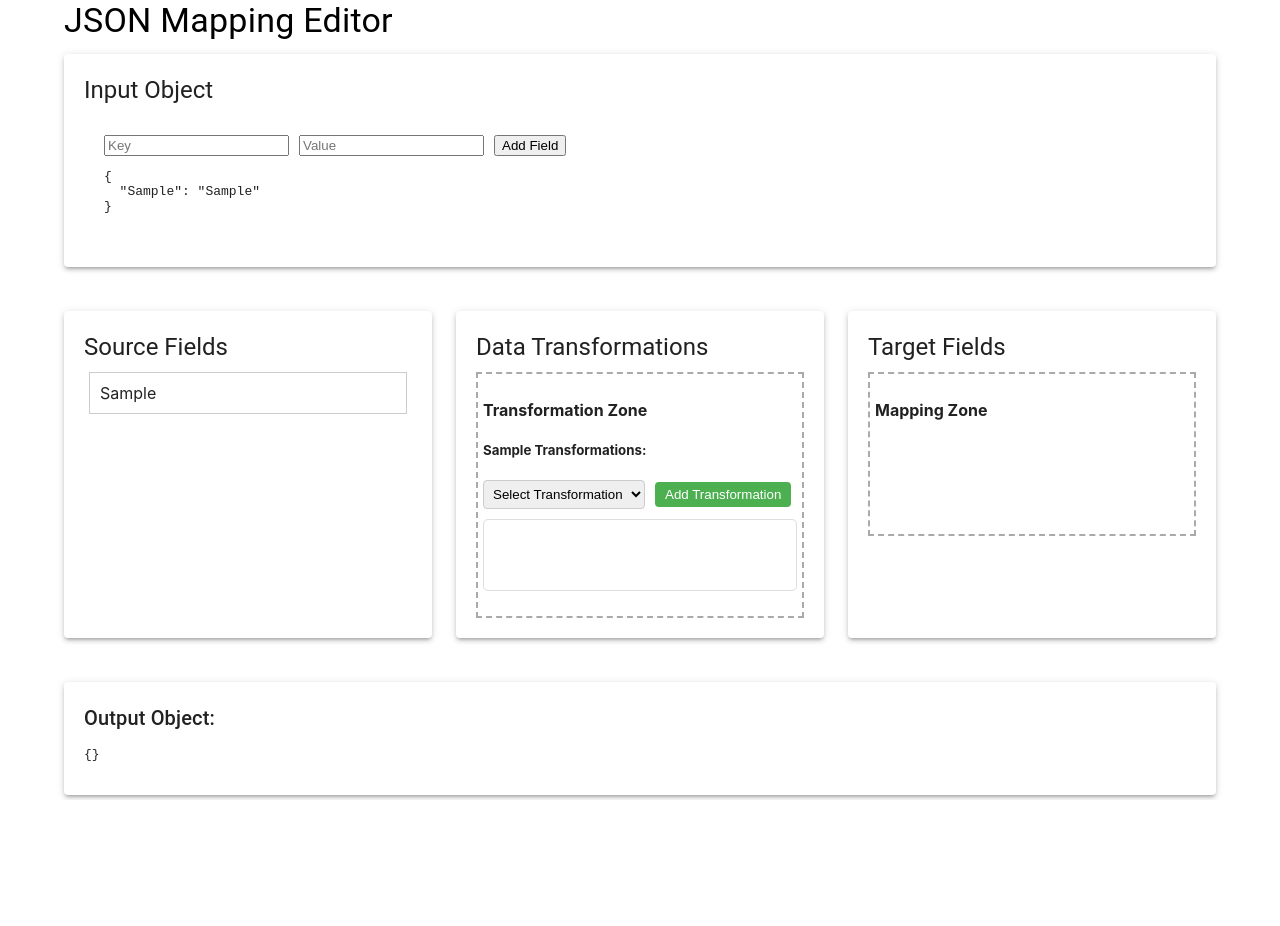
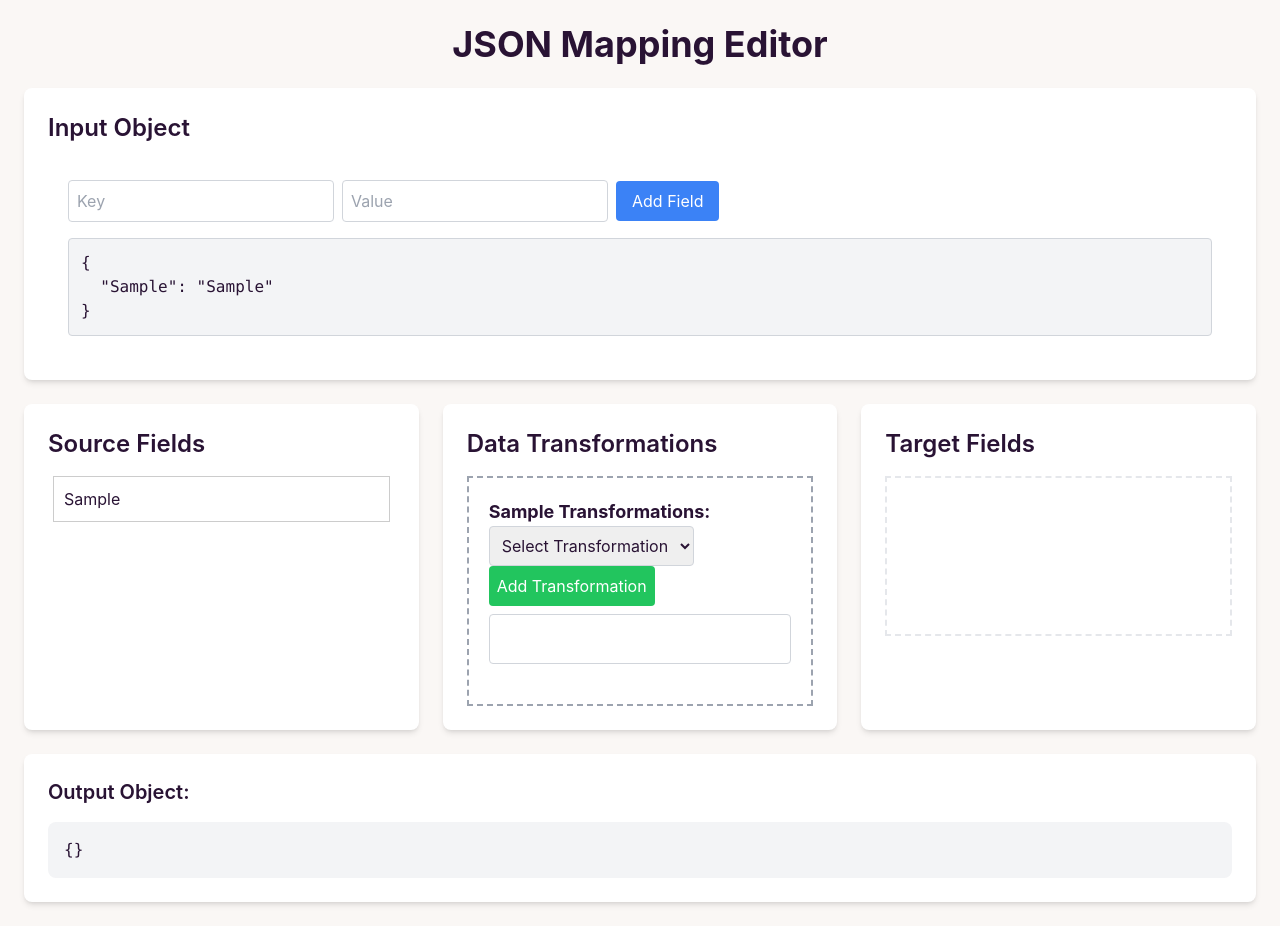
Before and after one commit to joulesler/json-transformer, a React app: page / in a window 1280 px wide. Both pictures are taken after typing "Sample", "Sample" into the empty fields and a click on the button "Add Field". Before the commit the page ends 800 px from the top, so only its background shows below. Built offline with nearby package versions, Linux system fonts and the light colour scheme.

Commit message:
Add modals and themes

```diff
--- a/package.json
+++ b/package.json
@@ -9,6 +9,8 @@
     "@testing-library/jest-dom": "^5.17.0",
     "@testing-library/react": "^13.4.0",
     "@testing-library/user-event": "^13.5.0",
+    "autoprefixer": "^10.4.20",
+    "postcss": "^8.4.45",
     "react": "^18.3.1",
     "react-beautiful-dnd": "^13.1.1",
     "react-dnd": "^16.0.1",
@@ -40,5 +42,9 @@
       "last 1 firefox version",
       "last 1 safari version"
     ]
+  },
+  "devDependencies": {
+    "daisyui": "^4.12.10",
+    "tailwindcss": "^3.4.10"
   }
 }
--- a/public/index.html
+++ b/public/index.html
@@ -1,5 +1,5 @@
 <!DOCTYPE html>
-<html lang="en">
+<html lang="en" data-theme="cupcake">
   <head>
     <meta charset="utf-8" />
     <link rel="icon" href="%PUBLIC_URL%/favicon.ico" />
--- a/src/index.js
+++ b/src/index.js
@@ -1,6 +1,6 @@
 import React from 'react';
 import ReactDOM from 'react-dom/client';
-import './web/index.css';
+import './tailwind.css';
 import App from './web/App';
 import reportWebVitals from './web/reportWebVitals';
 
--- a/src/web/App.css
+++ /dev/null
@@ -1,38 +0,0 @@
-.App {
-  text-align: center;
-}
-
-.App-logo {
-  height: 40vmin;
-  pointer-events: none;
-}
-
-@media (prefers-reduced-motion: no-preference) {
-  .App-logo {
-    animation: App-logo-spin infinite 20s linear;
-  }
-}
-
-.App-header {
-  background-color: #282c34;
-  min-height: 100vh;
-  display: flex;
-  flex-direction: column;
-  align-items: center;
-  justify-content: center;
-  font-size: calc(10px + 2vmin);
-  color: white;
-}
-
-.App-link {
-  color: #61dafb;
-}
-
-@keyframes App-logo-spin {
-  from {
-    transform: rotate(0deg);
-  }
-  to {
-    transform: rotate(360deg);
-  }
-}
--- a/src/web/App.js
+++ b/src/web/App.js
@@ -6,7 +6,6 @@ import ObjectManager from './components/ObjectManager';
 import SourceField from './components/SourceField';
 import TargetField from './components/TargetField';
 import TransformationZone from './components/TransformationZone';
-import { Container, Grid, Paper, Typography } from '@mui/material';
 
 const App = () => {
   const [inputObject, setInputObject] = useState({});
@@ -75,75 +74,52 @@ const App = () => {
 
   return (
     <DndProvider backend={HTML5Backend}>
-      <Container>
-        <Typography variant="h4" gutterBottom>
-          JSON Mapping Editor
-        </Typography>
+      <div className="container mx-auto p-6">
+        <h1 className="text-4xl font-bold text-center mb-6">JSON Mapping Editor</h1>
 
         {/* Object Manager Section */}
-        <Grid container spacing={3}>
-          <Grid item xs={12}>
-            <Paper elevation={3} style={{ padding: '20px' }}>
-              <Typography variant="h5" gutterBottom>
-                Input Object
-              </Typography>
+        <div className="mb-6">
+          <div className="bg-white p-6 rounded-lg shadow-md">
+            <h2 className="text-2xl font-semibold mb-4">Input Object</h2>
             <ObjectManager onObjectChange={setInputObject} />
-            </Paper>
-          </Grid>
-        </Grid>
+          </div>
+        </div>
 
         {/* Main Transformation Grid */}
-        <Grid container spacing={3} style={{ display: 'flex', marginTop: '20px' }}>
+        <div className="grid grid-cols-1 md:grid-cols-3 gap-6">
           {/* Source Fields */}
-          <Grid item xs={12} md={4} style={{ display: 'flex', flexDirection: 'column', flexGrow: 1 }}>
-            <Paper elevation={3} style={{ padding: '20px', height: '100%' }}>
-              <Typography variant="h5" gutterBottom>
-                Source Fields
-              </Typography>
+          <div className="bg-white p-6 rounded-lg shadow-md">
+            <h2 className="text-2xl font-semibold mb-4">Source Fields</h2>
             {Object.keys(inputObject).map((key) => (
               <SourceField key={key} name={key} />
             ))}
-            </Paper>
-          </Grid>
+          </div>
 
           {/* Transformation Zone */}
-          <Grid item xs={12} md={4} style={{ display: 'flex', flexDirection: 'column', flexGrow: 1 }}>
-            <Paper elevation={3} style={{ padding: '20px', height: '100%' }}>
-              <Typography variant="h5" gutterBottom>
-                Data Transformations
-              </Typography>
+          <div className="bg-white p-6 rounded-lg shadow-md">
+            <h2 className="text-2xl font-semibold mb-4">Data Transformations</h2>
             <TransformationZone
               inputObject={inputObject}
               mappings={mappings}
               onTransformationsChange={handleTransformationsChange}
             />
-            </Paper>
-          </Grid>
+          </div>
 
           {/* Target Fields */}
-          <Grid item xs={12} md={4} style={{ display: 'flex', flexDirection: 'column', flexGrow: 1 }}>
-            <Paper elevation={3} style={{ padding: '20px', height: '100%' }}>
-              <Typography variant="h5" gutterBottom>
-                Target Fields
-              </Typography>
-              <TargetField
-                label="Mapping Zone"
-                onMappingChange={handleMappingChange}
-              />
-            </Paper>
-          </Grid>
-        </Grid>
+          <div className="bg-white p-6 rounded-lg shadow-md">
+            <h2 className="text-2xl font-semibold mb-4">Target Fields</h2>
+            <TargetField onMappingChange={handleMappingChange} />
+          </div>
+        </div>
 
         {/* Output Object Section */}
-        <Grid container spacing={3} style={{ marginTop: '20px' }}>
-          <Grid item xs={12}>
-            <Paper elevation={3} style={{ padding: '20px' }}>
-              <Typography variant="h6">Output Object:</Typography>
-              <pre>{JSON.stringify(outputObject, null, 2)}</pre>
-            </Paper>
-          </Grid>
-        </Grid>
-      </Container>
+        <div className="mt-6 bg-white p-6 rounded-lg shadow-md">
+          <h2 className="text-xl font-semibold mb-4">Output Object:</h2>
+          <pre className="bg-gray-100 p-4 rounded-lg overflow-x-auto">
+            {JSON.stringify(outputObject, null, 2)}
+          </pre>
+        </div>
+      </div>
     </DndProvider>
   );
 };
--- /dev/null
+++ b/src/web/components/Modal.js
@@ -0,0 +1,50 @@
+import React, { useEffect } from 'react';
+
+const Modal = ({ isOpen, onClose, onSubmit, defaultValue }) => {
+  const [inputValue, setInputValue] = React.useState(defaultValue);
+
+  useEffect(() => {
+    // Focus the input when the modal opens
+    if (isOpen) {
+      document.getElementById('modal-input').focus();
+    }
+  }, [isOpen]);
+
+  const handleSubmit = () => {
+    onSubmit(inputValue);
+    onClose();
+  };
+
+  if (!isOpen) return null;
+
+  return (
+    <div className="fixed inset-0 bg-gray-800 bg-opacity-50 flex items-center justify-center z-50">
+      <div className="bg-white p-6 rounded-lg shadow-lg max-w-sm w-full">
+        <h2 className="text-lg font-semibold mb-4">Map Field</h2>
+        <input
+          id="modal-input"
+          type="text"
+          value={inputValue}
+          onChange={(e) => setInputValue(e.target.value)}
+          className="border border-gray-300 p-2 rounded mb-4 w-full"
+        />
+        <div className="flex justify-end gap-2">
+          <button
+            onClick={handleSubmit}
+            className="px-4 py-2 bg-blue-500 text-white rounded hover:bg-blue-600"
+          >
+            Submit
+          </button>
+          <button
+            onClick={onClose}
+            className="px-4 py-2 bg-gray-300 text-gray-800 rounded hover:bg-gray-400"
+          >
+            Cancel
+          </button>
+        </div>
+      </div>
+    </div>
+  );
+};
+
+export default Modal;
--- a/src/web/components/ObjectManager.js
+++ b/src/web/components/ObjectManager.js
@@ -16,23 +16,32 @@ const ObjectManager = ({ onObjectChange }) => {
   };
 
   return (
-    <div style={{ padding: '20px' }}>
+    <div className="p-5">
+      <div className="mb-4">
         <input
           type="text"
           placeholder="Key"
           value={key}
           onChange={(e) => setKey(e.target.value)}
-        style={{ marginRight: '10px' }}
+          className="mr-2 p-2 border border-gray-300 rounded"
         />
         <input
           type="text"
           placeholder="Value"
           value={value}
           onChange={(e) => setValue(e.target.value)}
-        style={{ marginRight: '10px' }}
+          className="mr-2 p-2 border border-gray-300 rounded"
         />
-      <button onClick={handleAddField}>Add Field</button>
-      <pre>{JSON.stringify(inputObject, null, 2)}</pre>
+        <button
+          onClick={handleAddField}
+          className="px-4 py-2 bg-blue-500 text-white rounded hover:bg-blue-600"
+        >
+          Add Field
+        </button>
+      </div>
+      <pre className="bg-gray-100 p-3 rounded border border-gray-300">
+        {JSON.stringify(inputObject, null, 2)}
+      </pre>
     </div>
   );
 };
--- a/src/web/components/TargetField.js
+++ b/src/web/components/TargetField.js
@@ -1,9 +1,12 @@
 import React, { useState } from 'react';
 import { useDrop } from 'react-dnd';
 import { ItemTypes } from './ItemTypes';
+import Modal from './Modal';
 
-const TargetField = ({ label, onMappingChange }) => {
+const TargetField = ({ onMappingChange }) => {
     const [mappedFields, setMappedFields] = useState({});
+    const [isModalOpen, setIsModalOpen] = useState(false);
+    const [currentItem, setCurrentItem] = useState(null);
 
     const [{ isOver }, drop] = useDrop(() => ({
         accept: ItemTypes.FIELD,
@@ -14,15 +17,19 @@ const TargetField = ({ label, onMappingChange }) => {
     }));
 
     const handleDrop = (item) => {
-    const newKey = prompt(`Map "${item.name}" to output key:`, item.name);
-    if (newKey) {
-      // Update both the state and call onMappingChange in the correct order
+        setCurrentItem(item);
+        setIsModalOpen(true);
+    };
+
+    const handleModalSubmit = (newKey) => {
+        if (newKey && currentItem) {
             setMappedFields((prev) => {
-        const updatedMappings = { ...prev, [item.name]: newKey };
+                const updatedMappings = { ...prev, [currentItem.name]: newKey };
                 onMappingChange(updatedMappings); // Call with updated mappings
                 return updatedMappings;
             });
         }
+        setIsModalOpen(false); // Close modal after submit
     };
 
     const handleRemoveMapping = (key) => {
@@ -37,22 +44,27 @@ const TargetField = ({ label, onMappingChange }) => {
     return (
         <div
             ref={drop}
-      style={{
-        padding: '5px',
-        border: '2px dashed #aaa',
-        backgroundColor: isOver ? '#f0f0f0' : '#fff',
-        minHeight: '150px',
-      }}
+            className={`p-4 border-2 border-dashed ${isOver ? 'bg-gray-100' : 'bg-white'} min-h-40`}
         >
-      <h4>{label}</h4>
             {Object.entries(mappedFields).map(([sourceKey, targetKey]) => (
-        <div key={sourceKey} style={{ marginBottom: '10px' }}>
-          {sourceKey} ➔ {targetKey}
-          <button onClick={() => handleRemoveMapping(sourceKey)} style={{ marginLeft: '10px' }}>
+                <div key={sourceKey} className="mb-2 flex items-center">
+                    <span className="mr-2">{sourceKey} ➔ {targetKey}</span>
+                    <button
+                        onClick={() => handleRemoveMapping(sourceKey)}
+                        className="ml-2 px-2 py-1 bg-red-500 text-white rounded hover:bg-red-600"
+                    >
                         Remove
                     </button>
                 </div>
             ))}
+            {isModalOpen && (
+                <Modal
+                    isOpen={isModalOpen}
+                    onClose={() => setIsModalOpen(false)}
+                    onSubmit={handleModalSubmit}
+                    defaultValue={currentItem ? currentItem.name : ''}
+                />
+            )}
         </div>
     );
 };
--- a/src/web/components/TransformationZone.js
+++ b/src/web/components/TransformationZone.js
@@ -64,20 +64,12 @@ const TransformationZone = ({ inputObject, onTransformationsChange }) => {
     }, [fieldTransformations, inputObject]);
 
     return (
-    <div
-      style={{
-        padding: '5px',
-        border: '2px dashed #aaa',
-        backgroundColor: '#fff',
-        minHeight: '150px',
-      }}
-    >
-      <h4>Transformation Zone</h4>
+        <div className="p-5 border-2 border-dashed border-gray-400 bg-white min-h-[150px]">
             {Object.keys(inputObject).map((key) => (
-        <div key={key} style={{ marginBottom: '20px' }}>
-          <h5>{key} Transformations:</h5>
-
-          {/* Dropdown Selector for Transformations */}
+                <div key={key} className="mb-5">
+                    <h4 className="text-lg font-bold">
+                        {key} Transformations:
+                    </h4>
                     <select
                         value={selectedTransformation[key] || ''}
                         onChange={(e) =>
@@ -86,12 +78,7 @@ const TransformationZone = ({ inputObject, onTransformationsChange }) => {
                                 [key]: e.target.value,
                             }))
                         }
-            style={{
-              padding: '5px',
-              border: '1px solid #ccc',
-              borderRadius: '4px',
-              marginRight: '10px',
-            }}
+                        className="p-2 border border-gray-300 rounded mr-2"
                     >
                         <option value="" disabled>
                             Select Transformation
@@ -104,81 +91,36 @@ const TransformationZone = ({ inputObject, onTransformationsChange }) => {
                     </select>
                     <button
                         onClick={() => handleAddTransformation(key)}
-            style={{
-              padding: '5px 10px',
-              border: 'none',
-              backgroundColor: '#4CAF50',
-              color: 'white',
-              borderRadius: '4px',
-              cursor: 'pointer',
-            }}
+                        className="p-2 bg-green-500 text-white rounded cursor-pointer"
                     >
                         Add Transformation
                     </button>
 
-          <div
-            style={{
-              minHeight: '50px',
-              padding: '10px',
-              border: '1px solid #ddd',
-              borderRadius: '5px',
-              marginTop: '10px',
-            }}
-          >
+                    <div className="min-h-[50px] p-2 border border-gray-300 rounded mt-2">
                         {(fieldTransformations[key] || []).map((transformation, index) => (
                             <div
                                 key={`${key}-${transformation}-${index}`}
-                style={{
-                  padding: '8px',
-                  margin: '4px 0',
-                  backgroundColor: '#f0f0f0',
-                  border: '1px solid #ccc',
-                  borderRadius: '4px',
-                  display: 'flex',
-                  justifyContent: 'space-between',
-                  alignItems: 'center',
-                }}
+                                className="p-2 my-1 bg-gray-200 border border-gray-300 rounded flex justify-between items-center"
                             >
                                 {transformation}
-                <div style={{ display: 'flex', gap: '5px' }}>
+                                <div className="flex gap-1">
                                     <button
                                         onClick={() => handleReorderTransformation(key, index, -1)}
                                         disabled={index === 0}
-                    style={{
-                      border: 'none',
-                      backgroundColor: '#87cefa',
-                      color: 'white',
-                      borderRadius: '3px',
-                      cursor: 'pointer',
-                      padding: '5px',
-                    }}
+                                        className="p-1 bg-blue-400 text-white rounded cursor-pointer disabled:opacity-50"
                                     >
                                         Up
                                     </button>
                                     <button
                                         onClick={() => handleReorderTransformation(key, index, 1)}
                                         disabled={index === fieldTransformations[key].length - 1}
-                    style={{
-                      border: 'none',
-                      backgroundColor: '#ffa07a',
-                      color: 'white',
-                      borderRadius: '3px',
-                      cursor: 'pointer',
-                      padding: '5px',
-                    }}
+                                        className="p-1 bg-orange-400 text-white rounded cursor-pointer disabled:opacity-50"
                                     >
                                         Down
                                     </button>
                                     <button
                                         onClick={() => handleRemoveTransformation(key, index)}
-                    style={{
-                      border: 'none',
-                      backgroundColor: '#ff6b6b',
-                      color: 'white',
-                      borderRadius: '3px',
-                      cursor: 'pointer',
-                      padding: '5px',
-                    }}
+                                        className="p-1 bg-red-500 text-white rounded cursor-pointer"
                                     >
                                         Remove
                                     </button>
--- a/src/web/index.css
+++ /dev/null
@@ -1,13 +0,0 @@
-body {
-  margin: 0;
-  font-family: -apple-system, BlinkMacSystemFont, 'Segoe UI', 'Roboto', 'Oxygen',
-    'Ubuntu', 'Cantarell', 'Fira Sans', 'Droid Sans', 'Helvetica Neue',
-    sans-serif;
-  -webkit-font-smoothing: antialiased;
-  -moz-osx-font-smoothing: grayscale;
-}
-
-code {
-  font-family: source-code-pro, Menlo, Monaco, Consolas, 'Courier New',
-    monospace;
-}
--- /dev/null
+++ b/tailwind.config.js
@@ -0,0 +1,26 @@
+/** @type {import('tailwindcss').Config} */
+module.exports = {
+  content: ["./src/**/*.{html,js}"],
+  theme: {
+    extend: {
+      colors: {
+        primary: '#3490dc', // Custom primary color
+        secondary: '#ffed4a', // Custom secondary color
+        danger: '#e3342f', // Custom danger color
+      },
+      fontFamily: {
+        sans: ['Helvetica', 'Arial', 'sans-serif'],
+        serif: ['Georgia', 'serif'],
+      },
+      spacing: {
+        '128': '32rem', // Custom spacing
+      },
+    },
+  },
+  plugins: [
+    require('daisyui'),
+  ],
+  daisyui: {
+    themes: ["light", "dark", "cupcake"],
+  },
+}
```
Also changed, not shown: src/web/App.test.js (deleted, +0 -8 lines), src/tailwind.css (added), 1 other file. Lines whose indentation alone changed are shown as unchanged.
